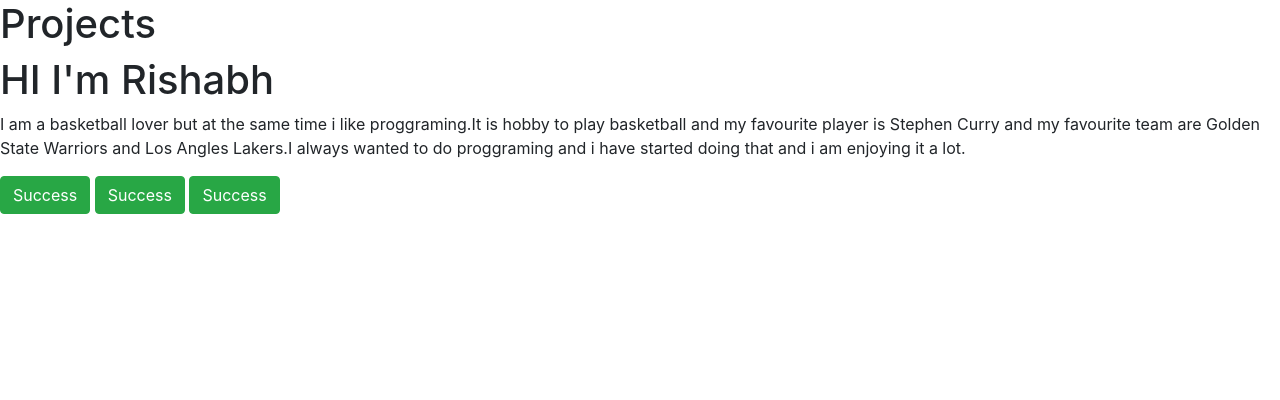
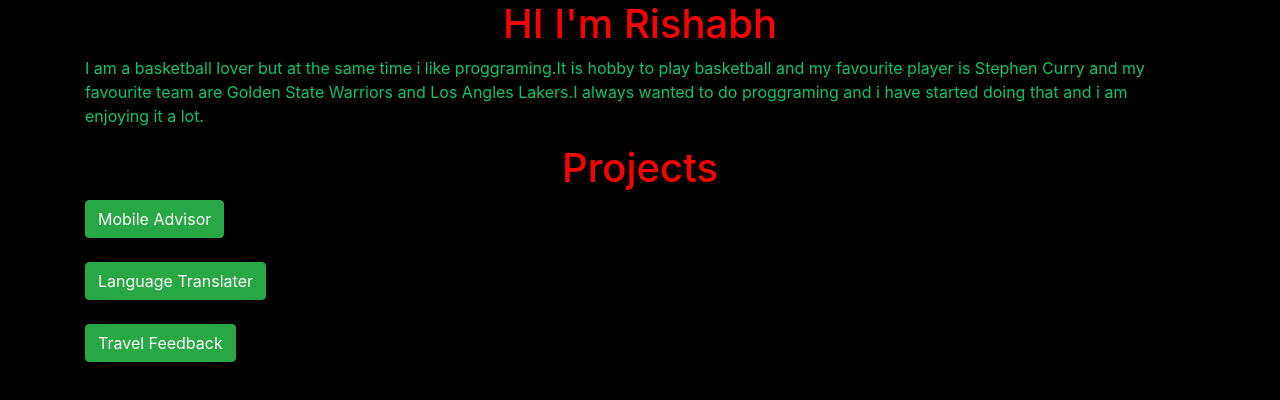
Before and after one commit to blackswag-cyber/blackswag-cyber.github.io, a plain HTML site: page index.html in a window 1280 px wide. Drawn offline with nearby package versions, Linux system fonts and the light colour scheme.

Commit message:
Add files via upload

```diff
--- a/index.html
+++ b/index.html
@@ -3,14 +3,31 @@
 <head>
 	<title>Rishabh</title>
 	<link rel="stylesheet" href="https://stackpath.bootstrapcdn.com/bootstrap/4.4.1/css/bootstrap.min.css" integrity="sha384-Vkoo8x4CGsO3+Hhxv8T/Q5PaXtkKtu6ug5TOeNV6gBiFeWPGFN9MuhOf23Q9Ifjh" crossorigin="anonymous">
+	<style type="text/css">
+		body {
+			background-color: black;
+		}
+		p {
+			color: #05c46b;
+		}
+		h1 {
+			color: red;
+			text-align: center;
+		}
+	</style>
 </head>
 <body>
-<h1>Projects</h1>
+	<div class="container">
+
 <h1>HI I'm Rishabh</h1>
 <p>
 I am a basketball lover but at the same time i like proggraming.It is hobby to play basketball and my favourite player is Stephen Curry and my favourite team are Golden State Warriors and Los Angles Lakers.I always wanted to do proggraming and i have started doing that and i am enjoying it a lot. </p>
-<button type="button" class="btn btn-success">Success</button>
-<button type="button" class="btn btn-success">Success</button>
-<button type="button" class="btn btn-success">Success</button>
+<h1>Projects</h1>
+<a href="mobile.html"><button type="button" class="btn btn-success">Mobile Advisor</button></a>
+<br><br>
+<a href="language.html"><button type="button" class="btn btn-success">Language Translater</button></a>
+<br><br>
+<a href="travel.html"><button type="button" class="btn btn-success">Travel Feedback</button></a>
+</div>
 </body>
 </html>
```
Also changed, not shown: mobile.html (added, +16 -0 lines).
